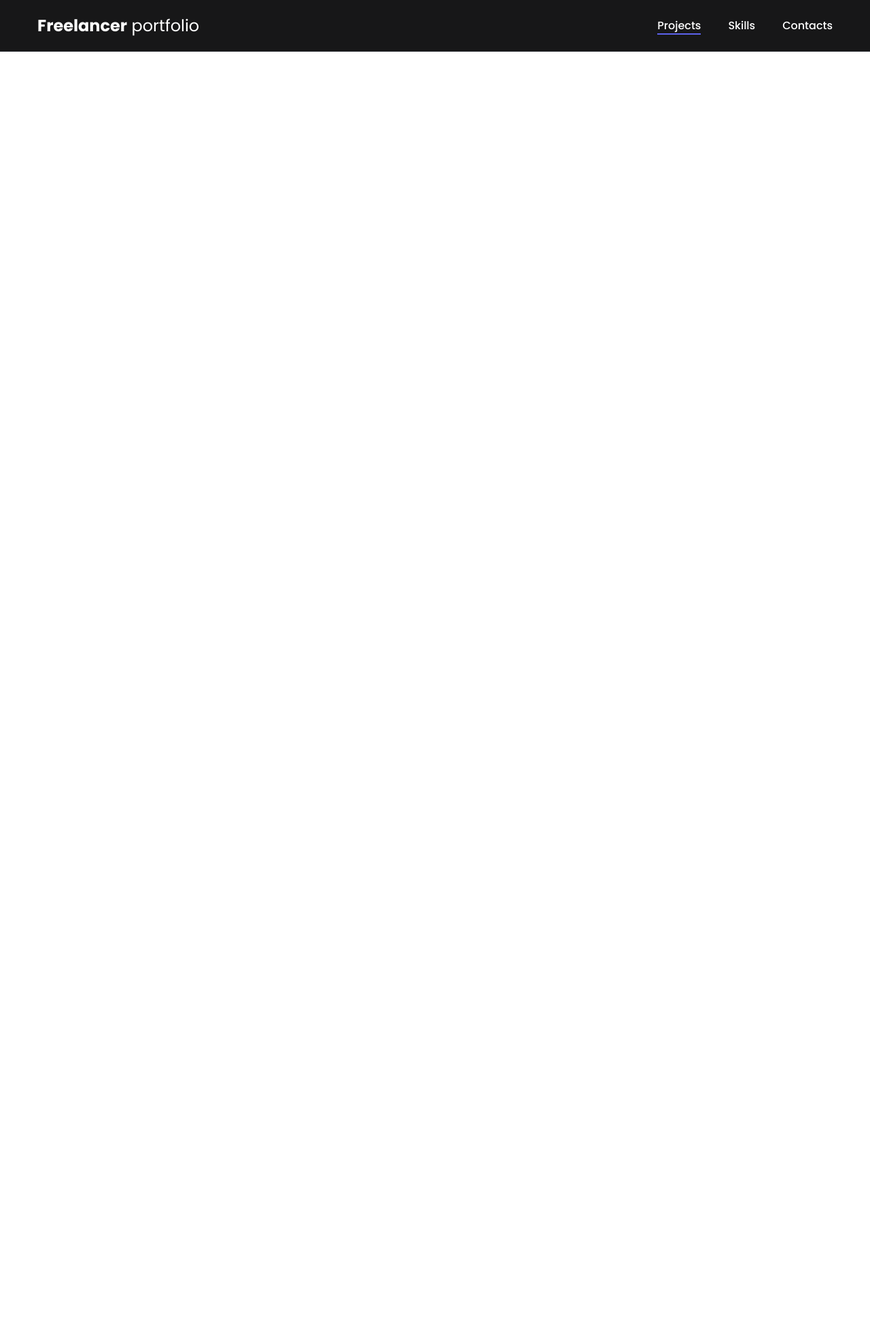
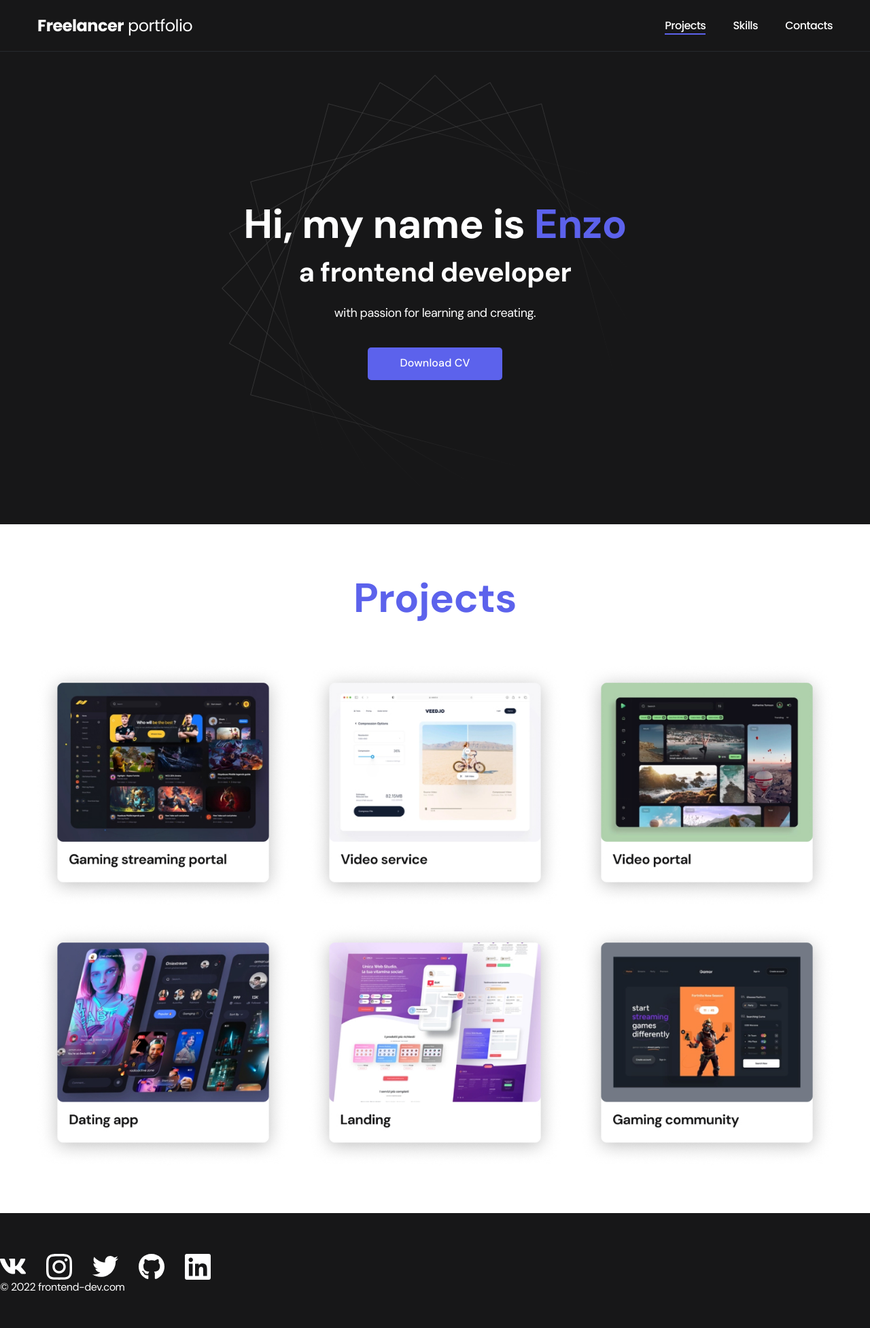
Before and after one commit to Hoodr1ch666/project_portfolio, a plain HTML site: page index.html in a window 1280 px wide. Shown: the whole page at 68% size. Before the commit the page ends 800 px from the top, so only its background shows below. Drawn offline with Linux system fonts and the light colour scheme.

Commit message:
2 day study

```diff
--- a/css/main.css
+++ b/css/main.css
@@ -12,9 +12,11 @@ font-family: 'Poppins', sans-serif;
 
 :root {
 --black: #171718;
---black-border: #171718;
+--black-border: #26292d;
 --white: #fff;
 --purple: #5C62EC;
+
+--text-color: var(--black);
 
 --dark-bg: var(--black);
 --dark-dorder: var(--black-border);
@@ -25,6 +27,8 @@ font-family: 'Poppins', sans-serif;
 
 html, body {
 font-family: 'DM Sans', sans-serif;
+letter-spacing: -0.5px;
+color: var(--text-color);
 }
 
 .container {
@@ -33,10 +37,15 @@ font-family: 'DM Sans', sans-serif;
    max-width: 1200px;
 }
 
+.none {
+display: none !important;
+}
 
+
+/*nav */
 .nav{
-   border-bottom: 1px solid #26292d;
    padding: 20px 0;
+   border-bottom: 1px solid var(--dark-dorder);
    background-color: var(--dark-bg);
    color: var(--header-text);
 }
@@ -67,7 +76,12 @@ font-family: 'DM Sans', sans-serif;
 
 .nav-list__link {
    color: var(--header-text);
+   transition: opacity 0.2s ease-in;
 }
+.nav-list__link:hover {
+opacity: 0.8;
+}
+
 .nav-list__link--active {
 position: relative;
 }
@@ -82,5 +96,125 @@ display: block;
 height: 2px;
 width: 100%;
 background-color: var(--accent);
+}
+/* header*/
+.header {
+   padding: 40px 0;
+   min-height: 695px;
 
+display: flex;
+justify-content: center;
+align-items: center;
+
+   background-color: var(--dark-bg);
+   background-image: url('./../img/Abstract.png');
+   background-repeat: no-repeat;
+   background-size: auto;
+   background-position: center center;
+
+   color: var(--header-text);
+      text-align: center;
 }
+.header__wrapper {
+   padding: 0 15px;
+   max-width: 660px;
+}
+.header__title {
+   margin-bottom: 20px;
+   font-size: 40px;
+   font-weight: 700;
+   line-height: 1.4;
+}
+.header__title strong {
+   font-size: 60px;
+   font-weight: 700;
+}
+.header__title em {
+font-style: normal;
+color: var(--accent);
+}
+.header__text {
+   margin-bottom: 40px;
+   font-size: 18px;
+   line-height: 1.333;
+}
+
+.header__text p + p {
+   margin-top: 0.5em;
+}
+/* btn*/
+.btn {
+   display: inline-block;
+   height: 48px;
+   padding: 12px 48px;
+   border-radius: 5px;
+   background-color: var(--accent);
+   color: var(--white);
+   letter-spacing: 0.15px;
+   font-size: 16px;
+   font-weight: 500;
+   transition: opacity 0.2s ease-in;
+}
+.btn:hover {
+   opacity: 0.8;
+}
+.btn:active {
+   position: relative;
+   top: 1px;
+}
+/*general*/
+.section {
+padding: 70px 0;
+}
+.title-1 {
+margin-bottom: 60px;
+font-size: 60px;
+font-weight: 700;
+line-height: 1.3;
+color: var(--accent);
+text-align: center;
+}
+
+/* Projects*/
+.projets {
+display: flex;
+flex-wrap: wrap;
+column-gap: 30px;
+row-gap: 30px;
+}
+.project {
+max-width: 370px;
+background-color: var(--white);
+/* box-shadow: 0px 5px 35px rgba(0, 0, 0, 0.25);
+border-radius: 10px; */
+}
+.project__img {
+   border-radius: 10px;
+}
+/* .project__title {
+} */
+
+
+/* footer */
+.footer {
+   padding:60px 0 50px;
+   background-color: var(--dark-bg);
+   color: var(--header-text);
+}
+.fooret__wrapper {
+   display: flex;
+   flex-direction: column;
+   align-items: center;
+   row-gap: 27px;
+}
+.social {
+   display: flex;
+   column-gap: 30px;
+   align-items: center;
+}
+.copyright {
+   font-size: 16px;
+}
+.copyright p + p {
+   margin-top: 0.5em;
+}
--- a/index.html
+++ b/index.html
@@ -21,5 +21,74 @@
    </div>
 
 </nav>
+<header class="header">
+   <div class="header__wrapper">
+      <h1 class="header__title">
+         <strong> Hi, my name is <em>Enzo</em></strong><br>
+         a frontend developer
+      </h1>
+      <div class="header__text">
+         <p>with passion for learning and creating.</p>
+      </div>
+      <a href="#!" class="btn">Download CV</a>
+   </div>
+</header>
+
+<main class="section">
+   <div class="container">
+      <h2 class="title-1">Projects</h2>
+      <ul class="projets">
+         <li class="project">
+            <a href="./project-page.html">
+               <img src="./img/projects/Project 1.jpg" alt="Project img" class="project__img">
+            </a>
+
+            <!-- <h3 class="project__title">Gaming streaming portal</h3> -->
+         </li>
+         <li class="project">
+            <a href="./project-page.html">
+            <img src="./img/projects/Project 2.jpg" alt="Project img" class="project__img">
+         </a>
+            <!-- <h3 class="project__title">Video service</h3> -->
+         </li>
+         <li class="project">
+            <a href="./project-page.html">
+            <img src="./img/projects/Project 3.jpg" alt="Project img" class="project__img">
+         </a>
+            <!-- <h3 class="project__title">Gaming streaming portal</h3> -->
+         </li>
+         <li class="project">
+            <img src="./img/projects/Project 4.jpg" alt="Project img" class="project__img">
+            <!-- <h3 class="project__title">Gaming streaming portal</h3> -->
+         </li>
+         <li class="project">
+            <img src="./img/projects/Project 5.jpg" alt="Project img" class="project__img">
+            <!-- <h3 class="project__title">Gaming streaming portal</h3> -->
+         </li>
+         <li class="project">
+            <img src="./img/projects/Project 6.jpg" alt="Project img" class="project__img">
+            <!-- <h3 class="project__title">Gaming streaming portal</h3> -->
+         </li>
+      </ul>
+   </div>
+</main>
+
+<footer class="footer">
+   <div class="conainer">
+      <div class="footer_wrapper">
+      <ul class="social">
+         <li class="social__item"><a href="#!"><img src="./img/icons/vk.svg" alt="Link"></a></li>
+         <li class="social__item"><a href="#!"><img src="./img/icons/instagram.svg" alt="Link"></a></li>
+         <li class="social__item"><a href="#!"><img src="./img/icons/twitter.svg" alt="Link"></a></li>
+         <li class="social__item"><a href="#!"><img src="./img/icons/gitHub.svg" alt="Link"></a></li>
+         <li class="social__item"><a href="#!"><img src="./img/icons/linkedIn.svg" alt="Link"></a></li>
+      </ul>
+      <div class="copyright">
+         <p>© 2022 frontend-dev.com</p>
+         </div>
+      </div>
+   </div>
+</footer>
+
 </body>
 </html>
```
Also changed, not shown: img/Abstract.png (added), img/icons/gitHub.svg (added), img/icons/instagram.svg (added), img/icons/linkedIn.svg (added), img/icons/twitter.svg (added), img/icons/vk.svg (added), img/projects/Project 1.jpg (added), img/projects/Project 2.jpg (added), img/projects/Project 3.jpg (added), img/projects/Project 4.jpg (added), img/projects/Project 5.jpg (added), img/projects/Project 6.jpg (added).
